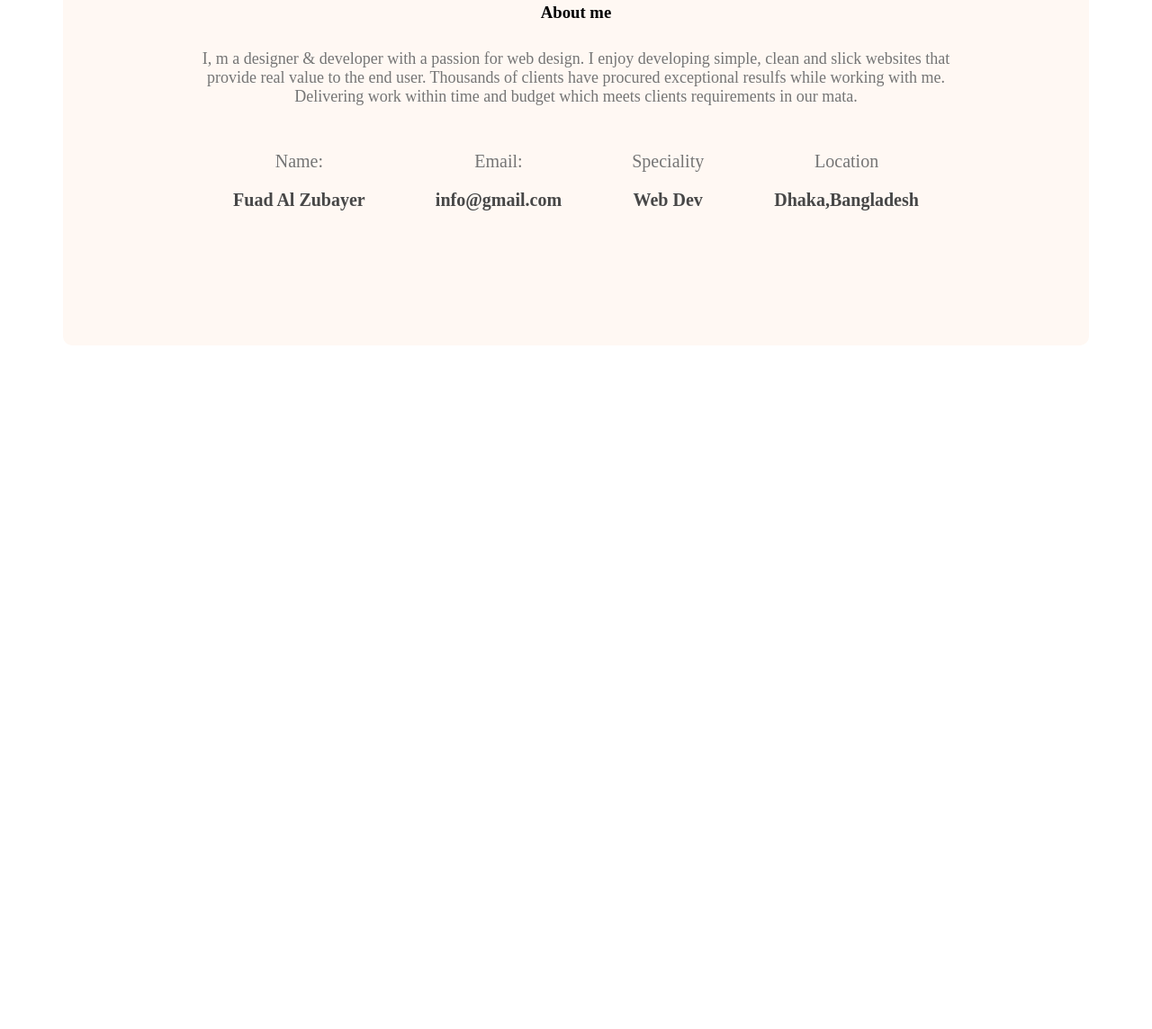
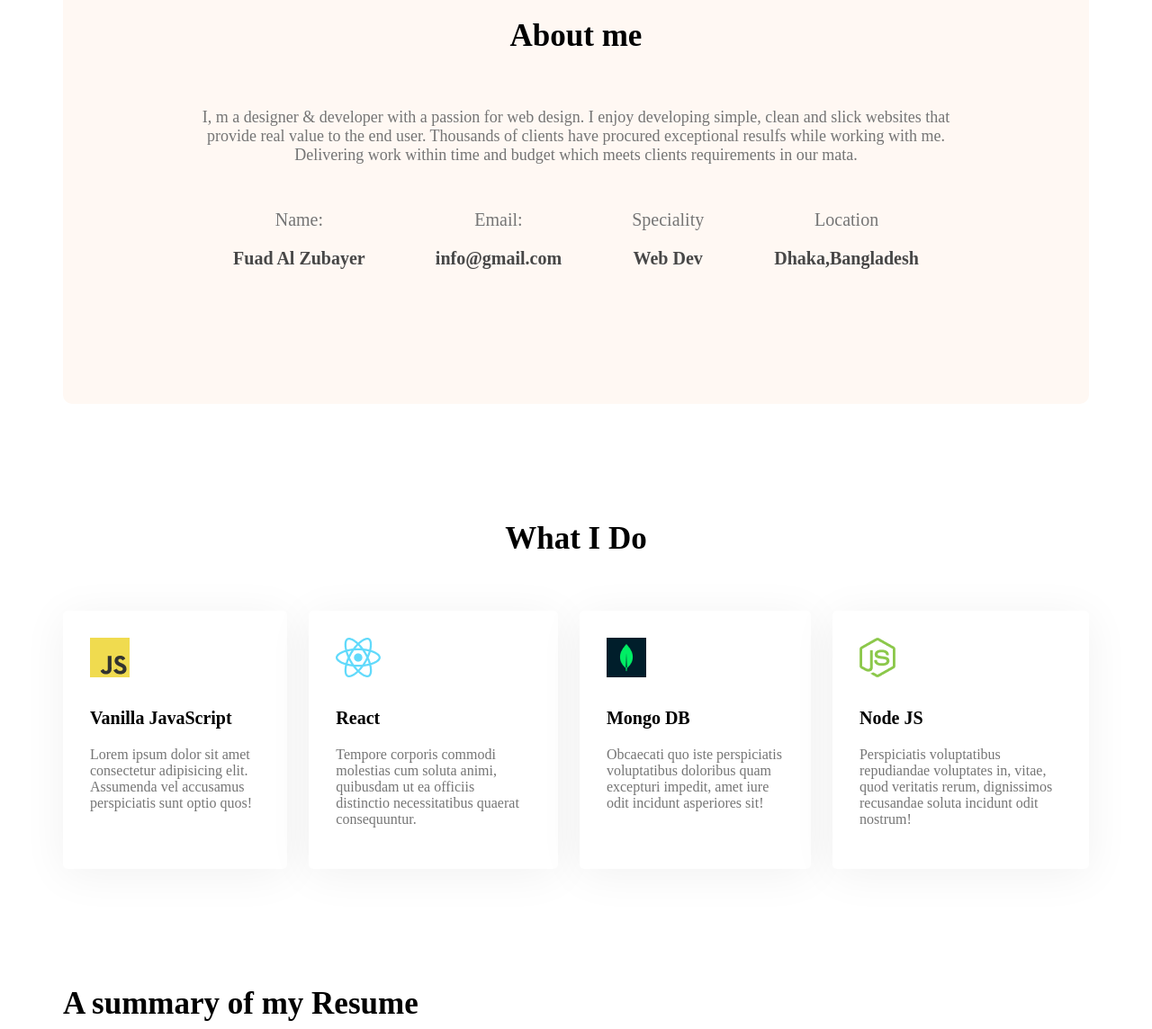
Before and after one commit to fuadalzubayer/developer-portfolio, a plain HTML site: page index.html in a window 1280 px wide. Shown: the part 1178-2322 px from the top of the page at 90% size. Before the commit the page ends 1570 px from the top, so only its background shows below. Drawn offline with Linux system fonts and the light colour scheme.

Commit message:
added skill

```diff
--- a/index.html
+++ b/index.html
@@ -4,11 +4,6 @@
     <meta charset="UTF-8">
     <meta name="viewport" content="width=r, initial-scale=1.0">
     <title>Developer portfolio</title>
-
-    <link rel="preconnect" href="https://fonts.googleapis.com">
-<link rel="preconnect" href="https://fonts.gstatic.com" crossorigin>
-<link href="https://fonts.googleapis.com/css2?family=Open+Sans&display=swap" rel="stylesheet">
-
 <link rel="stylesheet" href="styles/portfolio.css">
 </head>
 <body>
@@ -55,6 +50,36 @@
               </div>
             </div>
         </section>
+        <!-- What i do-->
+        <section class="what-i-do">
+        <h3 class="section-title">What I Do</h3>
+        <div class="skills-container">
+            <div class="skill">
+                <img src="images/icons/js.png" alt="">
+                <p class="skill-title">Vanilla JavaScript</p>
+                <p class="skill-description">Lorem ipsum dolor sit amet consectetur adipisicing elit. Assumenda vel accusamus perspiciatis sunt optio quos!</p>
+            </div>
+            <div class="skill">
+                <img src="images/icons/react.png" alt="">
+                <p class="skill-title">React</p>
+                <p class="skill-description">Tempore corporis commodi molestias cum soluta animi, quibusdam ut ea officiis distinctio necessitatibus quaerat consequuntur.</p>
+            </div>
+            <div class="skill">
+                <img src="images/icons/mongo.png" alt="">
+                <p class="skill-title">Mongo DB</p>
+                <p class="skill-description">Obcaecati quo iste perspiciatis voluptatibus doloribus quam excepturi impedit, amet iure odit incidunt asperiores sit!</p>
+            </div>
+            <div class="skill">
+                <img src="images/icons/nodejs.png" alt="">
+                <p class="skill-title">Node JS</p>
+                <p class="skill-description">Perspiciatis voluptatibus repudiandae voluptates in, vitae, quod veritatis rerum, dignissimos recusandae soluta incidunt odit nostrum!</p>
+            </div>
+        </div>
+    </section>
+    <!-- resume section  -->
+    <section class="resume">
+        <hs class="section-title">A summary of my Resume</hs>
+    </section>
     </main>
     <footer></footer>
 </body>
--- a/styles/portfolio.css
+++ b/styles/portfolio.css
@@ -1,6 +1,4 @@
-{
-    font-family: 'Open Sans', sans-serif;
-}
+
 .text-primary{
     color: orange;
 }
@@ -68,6 +66,9 @@ main{
     max-width: 1140px;
     margin: 0 auto;
 }
+section{
+    margin-top: 130px;
+}
 /* about section styles */
 
 .about{
@@ -79,7 +80,11 @@ main{
 
 }
 .section-title{
-  margin-bottom: 30px;
+    text-align: center;
+    font-weight: 700;
+    font-size: 35px;
+    margin-bottom: 60px;
+
 }
 .section-description{
    color: #757575;
@@ -101,3 +106,31 @@ main{
     font-size: 20px;
     color: #474747;
 }
+
+/* What i Do Styles */
+.what-i-do{
+    margin-top: 130px;
+}
+
+.skills-container{
+    display: flex;
+    gap: 24px;
+}
+.skill{
+    background-color: #fff;
+    box-shadow: 0px 6px 50px rgba(0, 0, 0, 0.06);
+    border-radius: 5px;
+    padding: 30px;
+}
+.skill-title{
+    font-weight: 700;
+    font-size: 20px;
+    margin-top: 30px;
+    margin-bottom:20px;
+
+}
+.skill-description{
+    color: #757575;
+}
+
+/* Resume styles */
```
